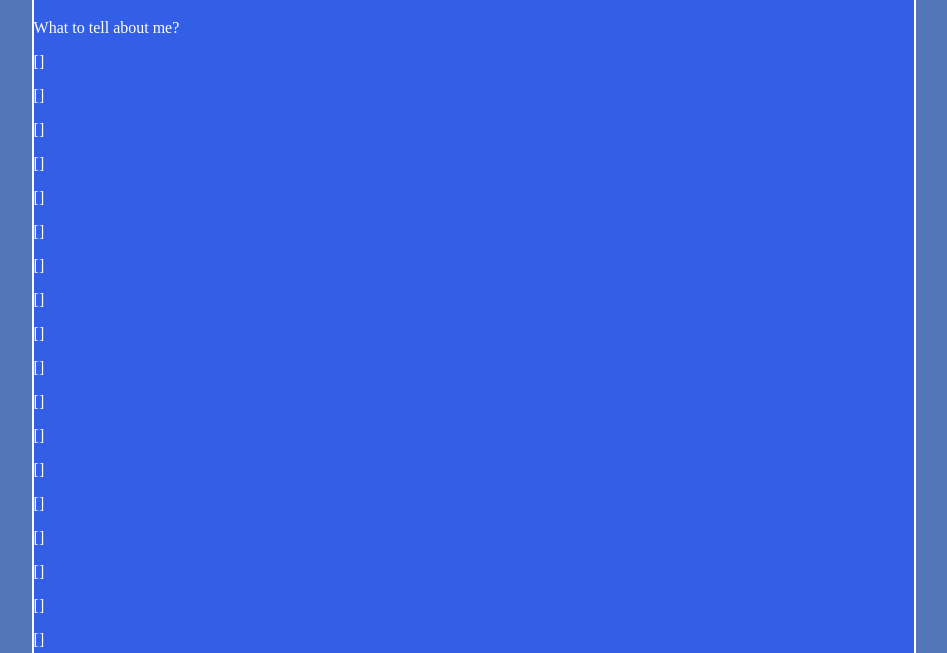
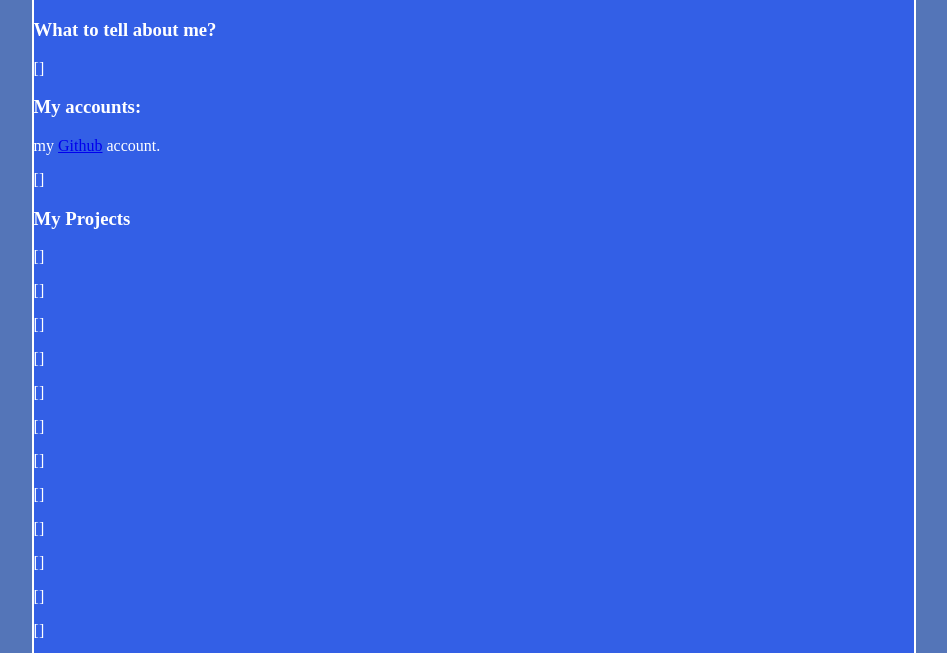
Before and after one commit to moonoee/mywebsite, a plain HTML site: page index.html in a window 1280 px wide. Shown: the part 123-776 px from the top of the page, without its empty margins (166-1113 px from the left). Drawn offline with Linux system fonts and the light colour scheme.

Commit message:
Update index.html

```diff
--- a/index.html
+++ b/index.html
@@ -7,11 +7,12 @@
 <body>
   <div id="center">
     <h1 id="centerText">Hello I'm Moonoe</h1>
-    <p>What to tell about me?</p>
+    <h3>What to tell about me?</h3>
     <p>[]</p>
+    <h3>My accounts:</h3>
+    <p>my <a href="https://github.com/moonoee">Github</a> account.</p>
     <p>[]</p>
-    <p>[]</p>
-    <p>[]</p>
+    <h3>My Projects</h3>
     <p>[]</p>
     <p>[]</p>
     <p>[]</p>
```
